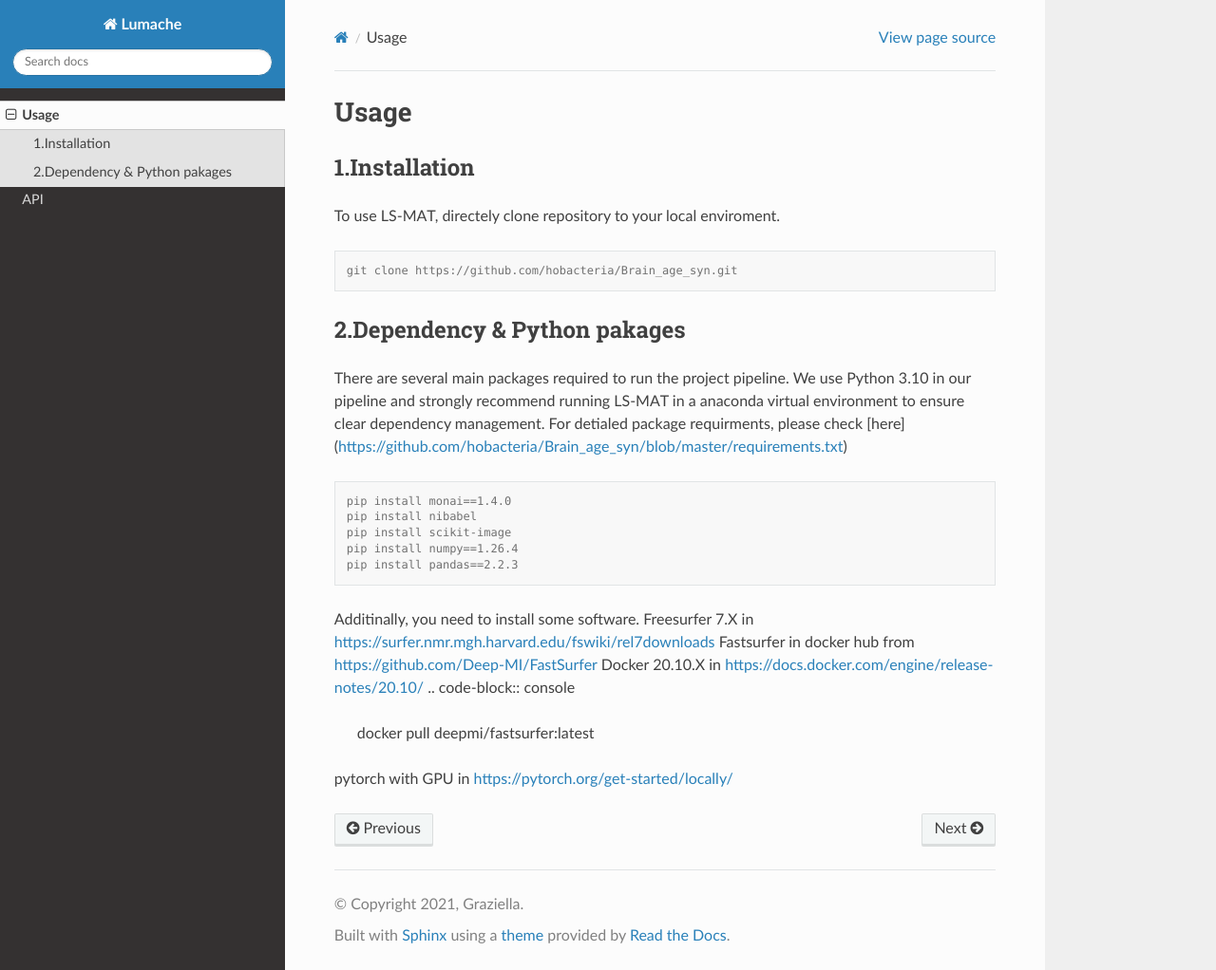
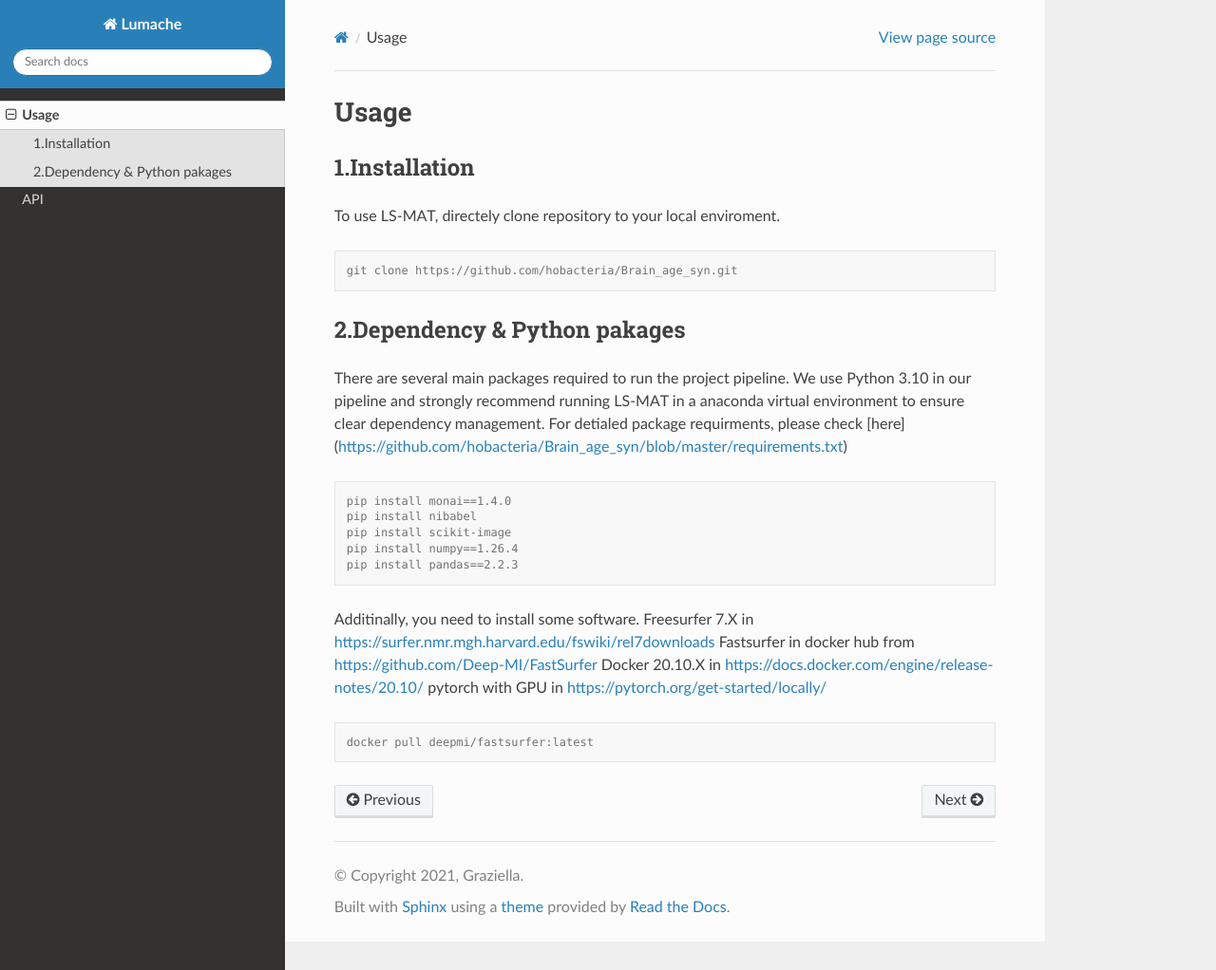
Before and after one commit to hobacteria/Brain_age_syn_docs, a Sphinx documentation site: the page built from docs/source/usage.rst, in a window 1280 px wide and 1022 px high. Shown: the whole window at 95% size. Built offline with Sphinx 7.4.7 and the Read the Docs theme 3.1.0, drawn with Linux system fonts in a browser that asks for light colours.

```diff
--- a/docs/source/usage.rst
+++ b/docs/source/usage.rst
@@ -35,9 +35,8 @@ Additinally, you need to install some software.
 Freesurfer 7.X in https://surfer.nmr.mgh.harvard.edu/fswiki/rel7downloads
 Fastsurfer in docker hub from https://github.com/Deep-MI/FastSurfer
 Docker 20.10.X in https://docs.docker.com/engine/release-notes/20.10/
+pytorch with GPU in https://pytorch.org/get-started/locally/
+
 .. code-block:: console
 
    docker pull deepmi/fastsurfer:latest
-
-
-pytorch with GPU in https://pytorch.org/get-started/locally/
```
